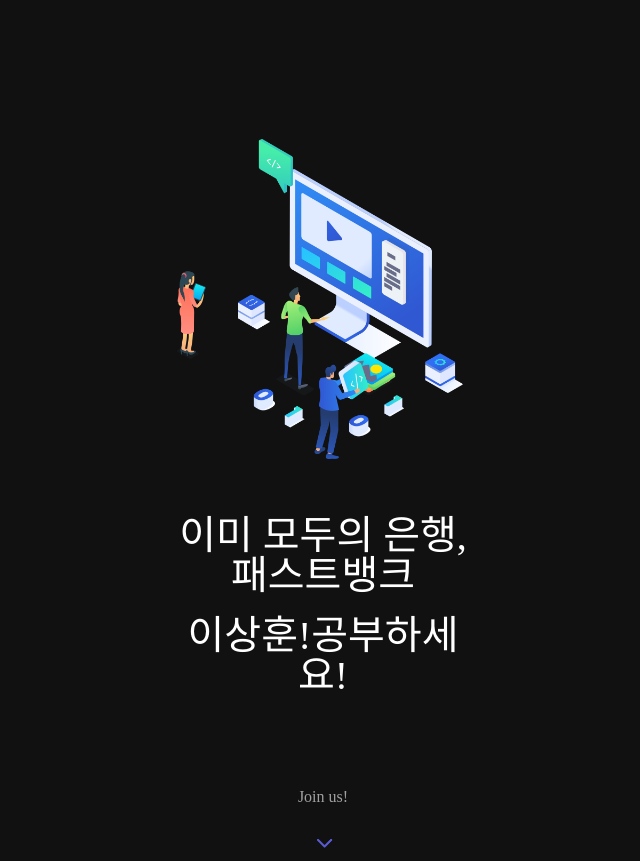
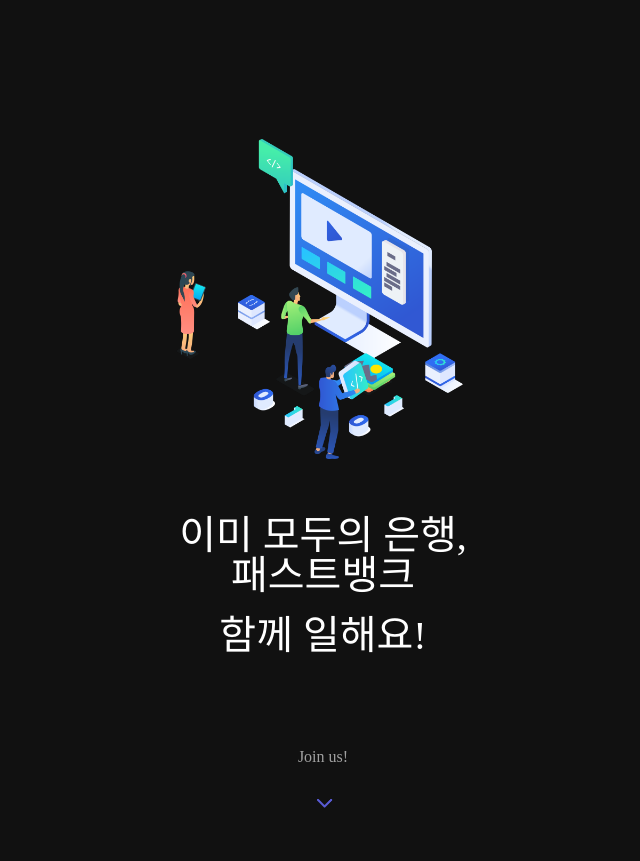
Before and after one commit to bp4sp4/KakaoBank, a plain HTML site: page index.html in a window 1280 px wide. Shown: the top 861 px of the page, without its empty margins (317-957 px from the left). Drawn offline with Linux system fonts and the light colour scheme.

Commit message:
last commit

```diff
--- a/index.html
+++ b/index.html
@@ -15,7 +15,7 @@
     </div>
     <div id="intro-main">
         <p>이미 모두의 은행, 패스트뱅크</p>
-        <p>이상훈!공부하세요!</p>
+        <p>함께 일해요!</p>
         <p id="join-us-text">Join us!</p>
         <img id="down-arrow-icon" src="img/Down arrow.png" alt="downarrowicon">
     </div>
@@ -195,6 +195,7 @@
     const handleSlideChange = (step) => {
         currentImage += step
 
+
         if (currentImage < 0) {
             currentImage = sliderImages.length - 1
         } else if (currentImage >= sliderImages.length) {
```
